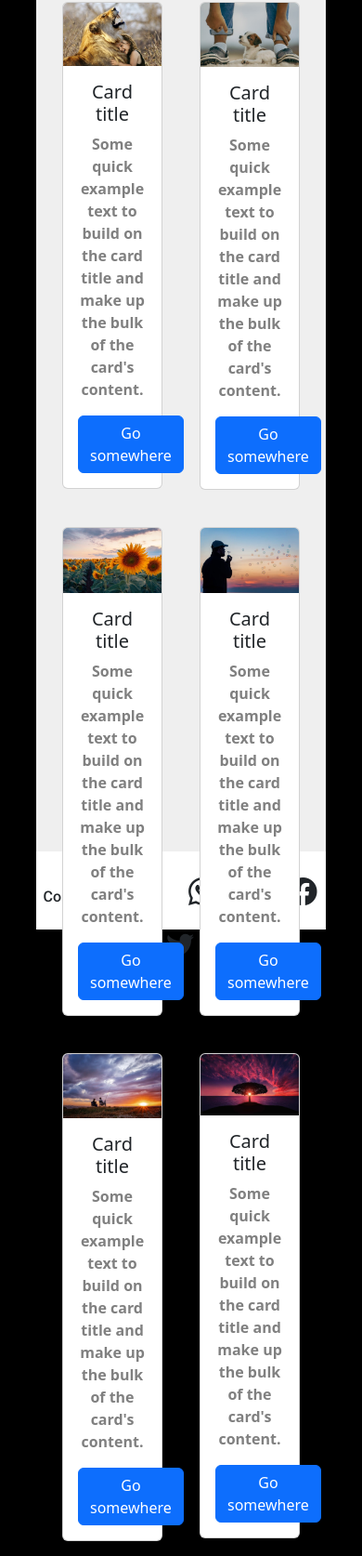
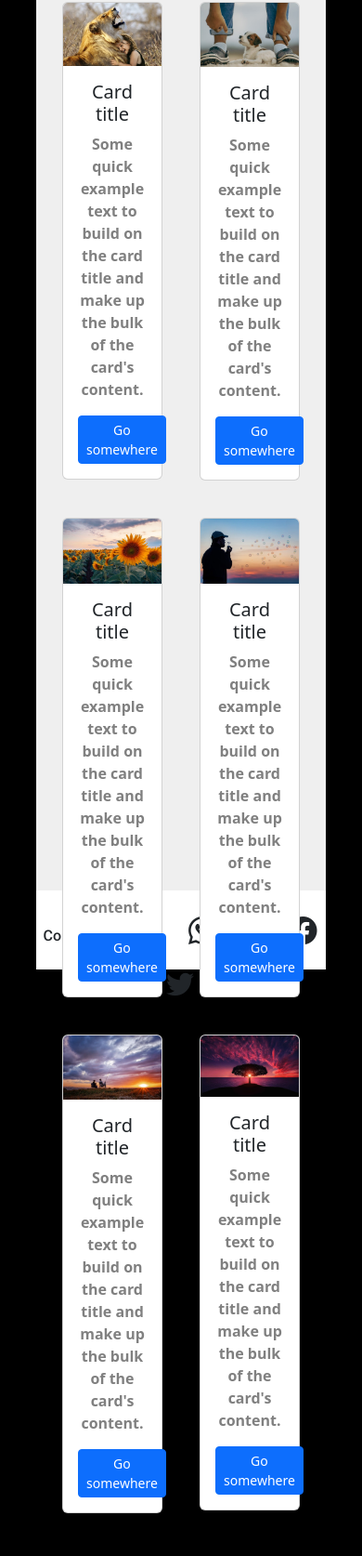
Before and after one commit to wojmys/itShopWeb, a website: page index.html in a window 390 px wide. Shown: the part 1194-2868 px from the top of the page at 93% size. After the commit the page ends 2838 px from the top, so only its background shows below. Drawn offline with nearby package versions, Linux system fonts and the light colour scheme.

Commit message:
update @media

```diff
--- a/css/style.css
+++ b/css/style.css
@@ -113,5 +113,21 @@ footer i {
     padding-right: 2px;
 }
 
+@media (max-width: 416px){
+
+
+    .portfolio {
+        background-color: rgba(255, 255, 255, 0.938);
+        max-width: 80vw;
+        padding: 20px 0;
+        margin: 0 auto;
+        height: 145vh;
+
+}
+
+
+}
+
+
 /*# sourceMappin
 gURL=data:application/json;base64,eyJ2ZXJzaW9uIjozLCJzb3VyY2VzIjpbXSwibmFtZXMiOltdLCJtYXBwaW5ncyI6IiIsImZpbGUiOiJzdHlsZS5jc3MifQ== */
--- a/index.html
+++ b/index.html
@@ -21,11 +21,11 @@
 
             <div class="container text-center">
                 <div class="row row-cols-4">
-                 <div class="col-3"><a href="#"><span>Golden</span></a></div>
-                 <div class="col-2"><a href="#">HOME</a></div>
-                 <div class="col-2"><a href="#">SERVICE</a></div>
-                 <div class="col-2"><a href="#">ABOUT</a></div>
-                 <div class="col-2"><a href="#">CONTACT</a></div>
+                 <div class="col-md-3 col-12"><a href="#"><span>Golden</span></a></div>
+                 <div class="col-md-2 col-12"><a href="#">HOME</a></div>
+                 <div class="col-md-2 col-12"><a href="#">SERVICE</a></div>
+                 <div class="col-md-2 col-12"><a href="#">ABOUT</a></div>
+                 <div class="col-md-2 col-12"><a href="#">CONTACT</a></div>
                 </div>
             </div>
         </div>
@@ -91,7 +91,7 @@
                     <div class="card-body">
                       <h5 class="card-title">Card title</h5>
                       <p class="card-text">Some quick example text to build on the card title and make up the bulk of the card's content.</p>
-                      <a href="#" class="btn btn-primary">Go somewhere</a>
+                      <a href="#" class="btn btn-primary btn-sm">Go somewhere</a>
                     </div>
                   </div>
                 </div>
@@ -102,7 +102,7 @@
                     <div class="card-body">
                       <h5 class="card-title">Card title</h5>
                       <p class="card-text">Some quick example text to build on the card title and make up the bulk of the card's content.</p>
-                      <a href="#" class="btn btn-primary">Go somewhere</a>
+                      <a href="#" class="btn btn-primary btn-sm">Go somewhere</a>
                     </div>
                   </div>
                 </div>
@@ -113,7 +113,7 @@
                     <div class="card-body">
                       <h5 class="card-title">Card title</h5>
                       <p class="card-text">Some quick example text to build on the card title and make up the bulk of the card's content.</p>
-                      <a href="#" class="btn btn-primary">Go somewhere</a>
+                      <a href="#" class="btn btn-primary btn-sm">Go somewhere</a>
                     </div>
                   </div>
                 </div>
@@ -124,7 +124,7 @@
                     <div class="card-body">
                       <h5 class="card-title">Card title</h5>
                       <p class="card-text">Some quick example text to build on the card title and make up the bulk of the card's content.</p>
-                      <a href="#" class="btn btn-primary">Go somewhere</a>
+                      <a href="#" class="btn btn-primary btn-sm">Go somewhere</a>
                     </div>
                   </div>
                 </div>
@@ -135,7 +135,7 @@
                     <div class="card-body">
                       <h5 class="card-title">Card title</h5>
                       <p class="card-text">Some quick example text to build on the card title and make up the bulk of the card's content.</p>
-                      <a href="#" class="btn btn-primary">Go somewhere</a>
+                      <a href="#" class="btn btn-primary btn-sm">Go somewhere</a>
                     </div>
                   </div>
                 </div>
@@ -146,7 +146,7 @@
                     <div class="card-body">
                       <h5 class="card-title">Card title</h5>
                       <p class="card-text">Some quick example text to build on the card title and make up the bulk of the card's content.</p>
-                      <a href="#" class="btn btn-primary">Go somewhere</a>
+                      <a href="#" class="btn btn-primary btn-sm">Go somewhere</a>
                     </div>
                   </div>
                 </div>
```
